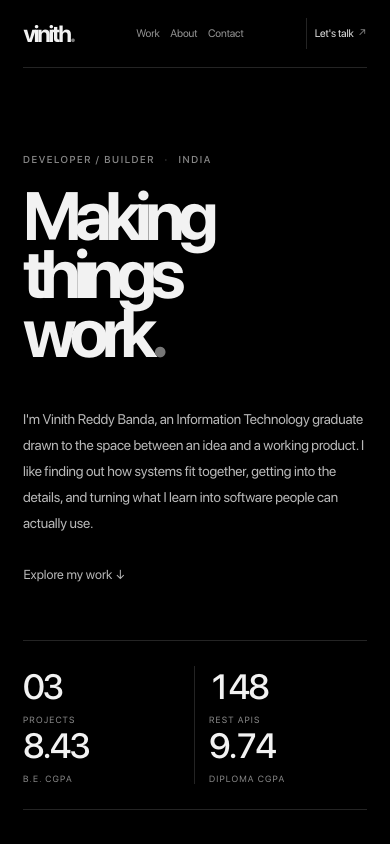
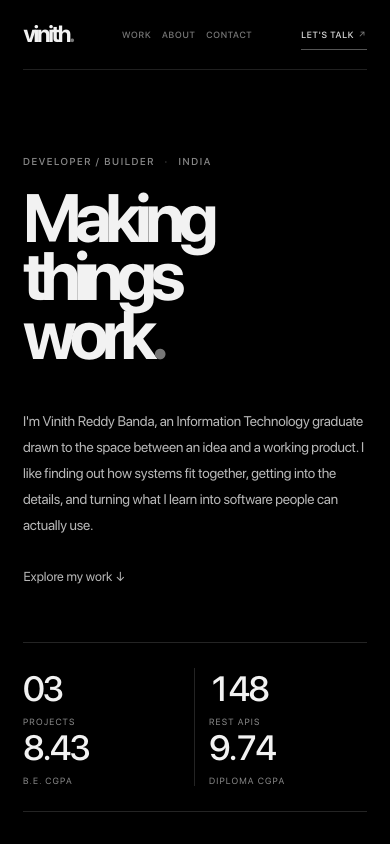
Before and after one commit to vinithreddybanda/vinithreddybanda.github.io, a React (Vite) app: page / in a window 390 px wide. Shown: the top 844 px of the page. Built offline with nearby package versions, Linux system fonts and the light colour scheme.

Commit message:
Align header typography and rhythm with portfolio design

```diff
--- a/src/style.css
+++ b/src/style.css
@@ -274,3 +274,110 @@ html { scroll-padding-top: 28px; }
   .header-contact { font-size: clamp(10px, 2.8vw, 11px); }
   .header-contact { gap: 4px; padding: 9px 0 9px 8px; }
 }
+
+
+/* Header art direction: quiet editorial navigation that shares the page's
+   uppercase eyebrow language, restrained rules and generous vertical rhythm. */
+.site-header {
+  min-height: 82px;
+  height: auto;
+  display: flex;
+  flex-wrap: nowrap;
+  align-items: center;
+  justify-content: space-between;
+  gap: clamp(14px, 3vw, 42px);
+  padding: 0;
+  border-bottom: 1px solid #202020;
+}
+.site-header .brand {
+  flex: 0 0 auto;
+  font-size: 27px;
+  line-height: 1;
+  font-weight: 700;
+  letter-spacing: -.095em;
+}
+.site-header nav {
+  flex: 1 1 auto;
+  display: flex;
+  align-items: center;
+  justify-content: center;
+  gap: clamp(20px, 3.4vw, 48px);
+  min-width: 0;
+}
+.site-header nav a,
+.site-header .header-contact {
+  font-size: 10px;
+  line-height: 1;
+  font-weight: 500;
+  letter-spacing: .15em;
+  text-transform: uppercase;
+  white-space: nowrap;
+}
+.site-header nav a {
+  color: #777;
+  padding: 12px 0;
+  transition: color 220ms ease;
+}
+.site-header nav a:hover,
+.site-header nav a:focus-visible { color: #f2f2f2; }
+.site-header .header-contact {
+  flex: 0 0 auto;
+  display: inline-flex;
+  align-items: center;
+  gap: 10px;
+  margin: 0;
+  padding: 11px 0;
+  color: #d8d8d8;
+  border: 0;
+  border-bottom: 1px solid #555;
+  transition: color 220ms ease, border-color 220ms ease;
+}
+.site-header .header-contact span {
+  color: #777;
+  transition: color 220ms ease, transform 220ms ease;
+}
+.site-header .header-contact:hover {
+  color: #fff;
+  border-color: #aaa;
+}
+.site-header .header-contact:hover span {
+  color: #fff;
+  transform: translate(2px, -2px);
+}
+@media (max-width: 760px) {
+  .site-header {
+    min-height: 76px;
+    gap: clamp(12px, 2.6vw, 22px);
+  }
+  .site-header .brand { font-size: 25px; }
+  .site-header nav { gap: clamp(13px, 3vw, 24px); }
+  .site-header nav a,
+  .site-header .header-contact {
+    font-size: 9px;
+    letter-spacing: .12em;
+  }
+  .site-header .header-contact { gap: 6px; }
+}
+@media (max-width: 430px) {
+  .site-header {
+    min-height: 70px;
+    gap: clamp(8px, 2vw, 12px);
+    padding: 0;
+  }
+  .site-header .brand { font-size: clamp(21px, 6vw, 24px); }
+  .site-header nav {
+    flex: 1 1 auto;
+    justify-content: center;
+    gap: clamp(9px, 2.7vw, 13px);
+  }
+  .site-header nav a,
+  .site-header .header-contact {
+    font-size: clamp(8px, 2.45vw, 9px);
+    letter-spacing: .09em;
+  }
+  .site-header nav a { padding: 10px 0; }
+  .site-header .header-contact {
+    gap: 4px;
+    padding: 10px 0;
+  }
+}
```
